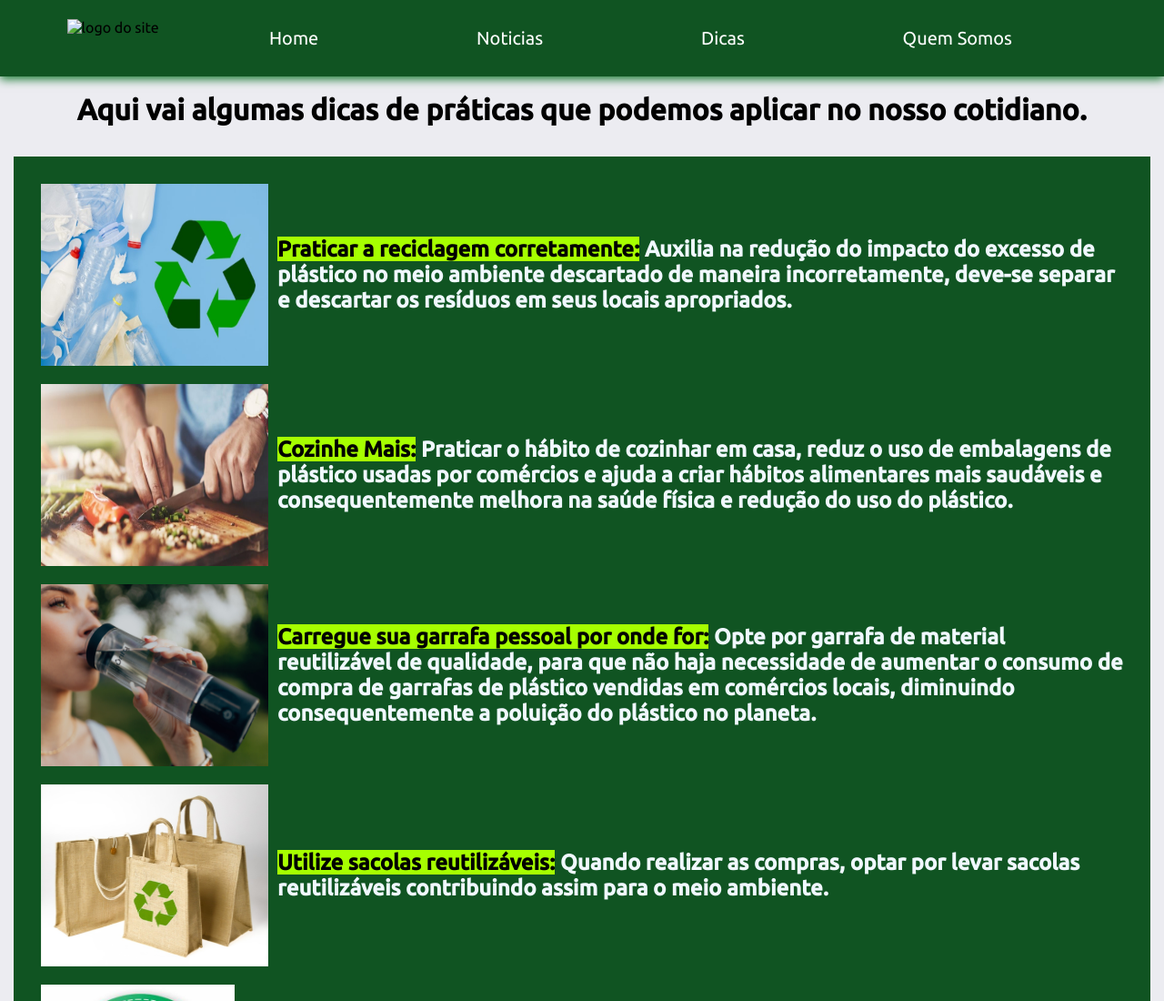
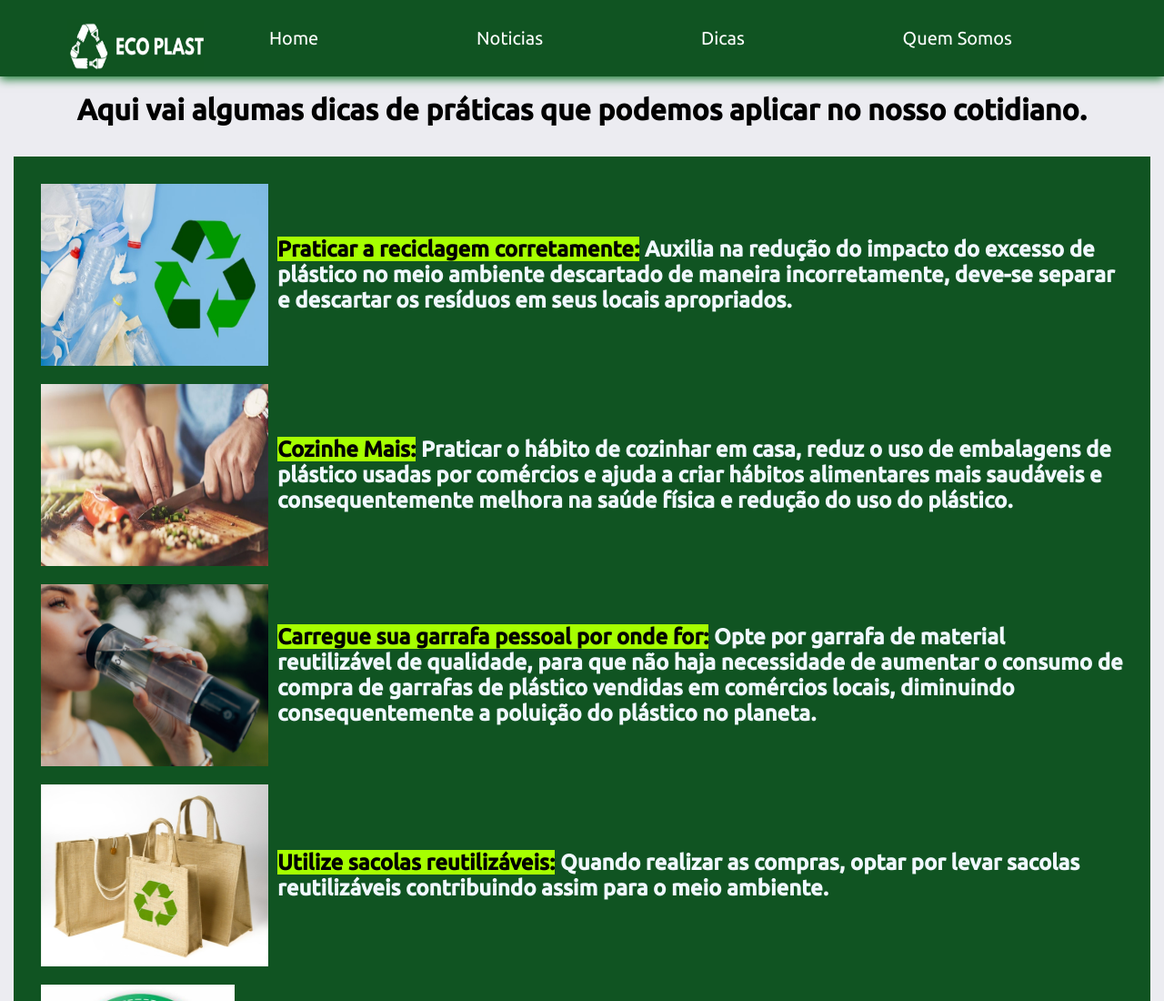
Before and after one commit to helena246/aps_ecoplastico_, a plain HTML site: page dicas.html in a window 1280 px wide. Shown: the top 1100 px of the page at 91% size. Drawn offline with Linux system fonts and the light colour scheme.

Commit message:
Update dicas.html

```diff
--- a/dicas.html
+++ b/dicas.html
@@ -14,7 +14,7 @@
         <div class="menu">
         </div>
         <ul class="nav">
-              <li> <div class="logo"><img src="logo/logo.jpg" alt="logo do site" width="150" height="60"></div></li>
+              <li> <div class="logo"><img src="logo.jpg" alt="logo do site" width="150" height="60"></div></li>
             <li><a
                 target="_blank"
                 href="index.html">Home</a></li>
```
